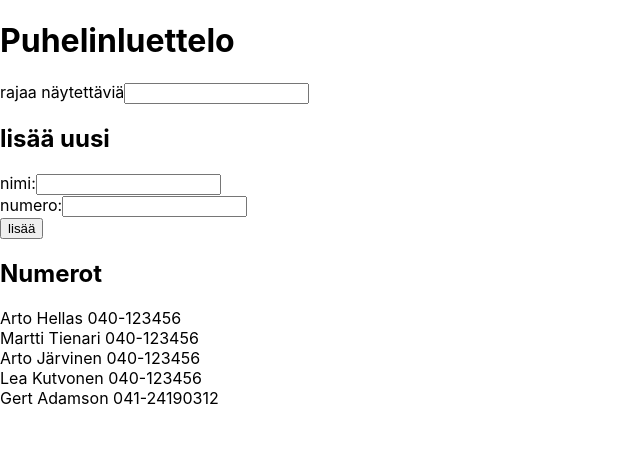
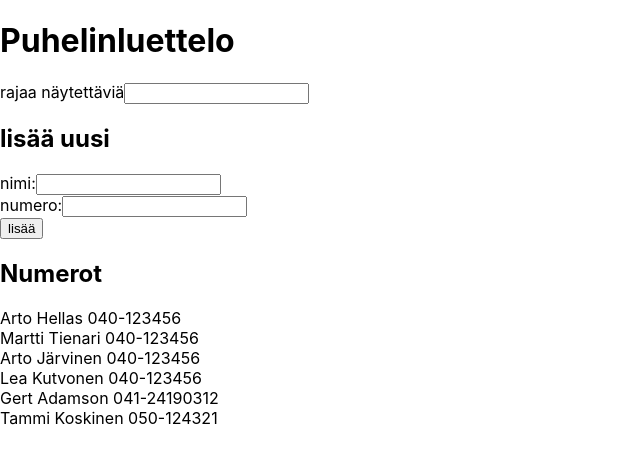
Before and after one commit to Darake/stack-osa2, a React (Create React App) app in the folder puhelinluettelo/: page / in a window 1280 px wide. Shown: the top 464 px of the page, without its empty margins (0-640 px from the left). Built offline with nearby package versions, Linux system fonts and the light colour scheme; data requests are answered from the project's data file; the HTML template or start-up script is replaced by a standard one.

Commit message:
Tehtävä 2.16

```diff
--- a/puhelinluettelo/db.json
+++ b/puhelinluettelo/db.json
@@ -24,6 +24,11 @@
       "name": "Gert Adamson",
       "number": "041-24190312",
       "id": 5
+    },
+    {
+      "name": "Tammi Koskinen",
+      "number": "050-124321",
+      "id": 6
     }
   ]
 }
--- a/puhelinluettelo/src/App.js
+++ b/puhelinluettelo/src/App.js
@@ -1,5 +1,5 @@
 import React, { useState, useEffect } from 'react'
-import axios from 'axios'
+import personService from './services/persons'
 
 const Filter = ({filter, handleChange}) =>
   <div>
@@ -48,10 +48,10 @@
   const [ filter, setFilter ] = useState('')
 
   useEffect(() => {
-    axios
-      .get('http://localhost:3001/persons')
-      .then(response => {
-        setPersons(response.data)
+    personService
+      .getAll()
+        .then(initialPersons => {
+        setPersons(initialPersons)
       })
   }, [])
 
@@ -67,11 +67,11 @@
     }
     else {
       const personObject = { name: newName, number: newNumber }
-      axios
-        .post('http://localhost:3001/persons', personObject)
-        .then(response => {
-          setPersons(persons.concat(response.data))
-        })
+      personService
+        .create(personObject)
+          .then(returnedPerson => {
+          setPersons(persons.concat(returnedPerson))
+          })
     }
 
     setNewName('')
--- /dev/null
+++ b/puhelinluettelo/src/services/persons.js
@@ -0,0 +1,14 @@
+import axios from 'axios'
+const baseUrl = 'http://localhost:3001/persons'
+
+const getAll = () => {
+    const request = axios.get(baseUrl)
+    return request.then(response => response.data)
+}
+
+const create = newObject => {
+    const request = axios.post(baseUrl, newObject)
+    return request.then(response => response.data)
+}
+
+export default {getAll, create}
```
